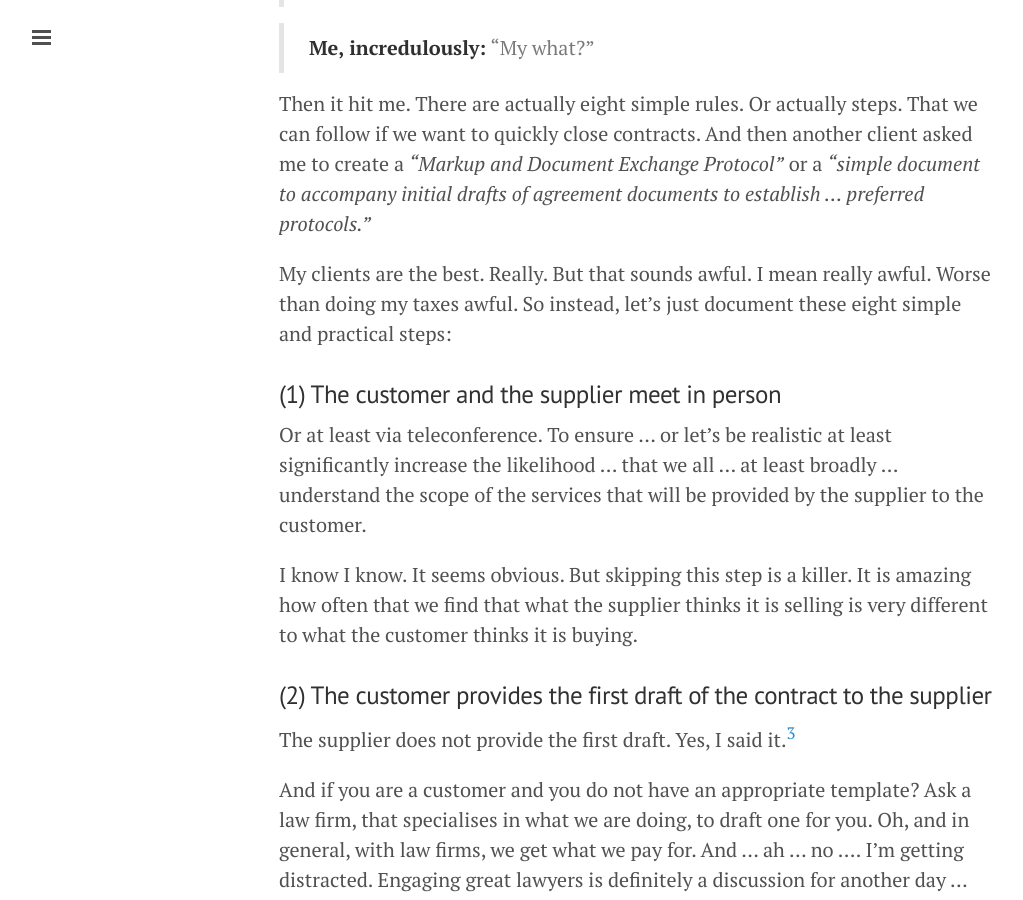
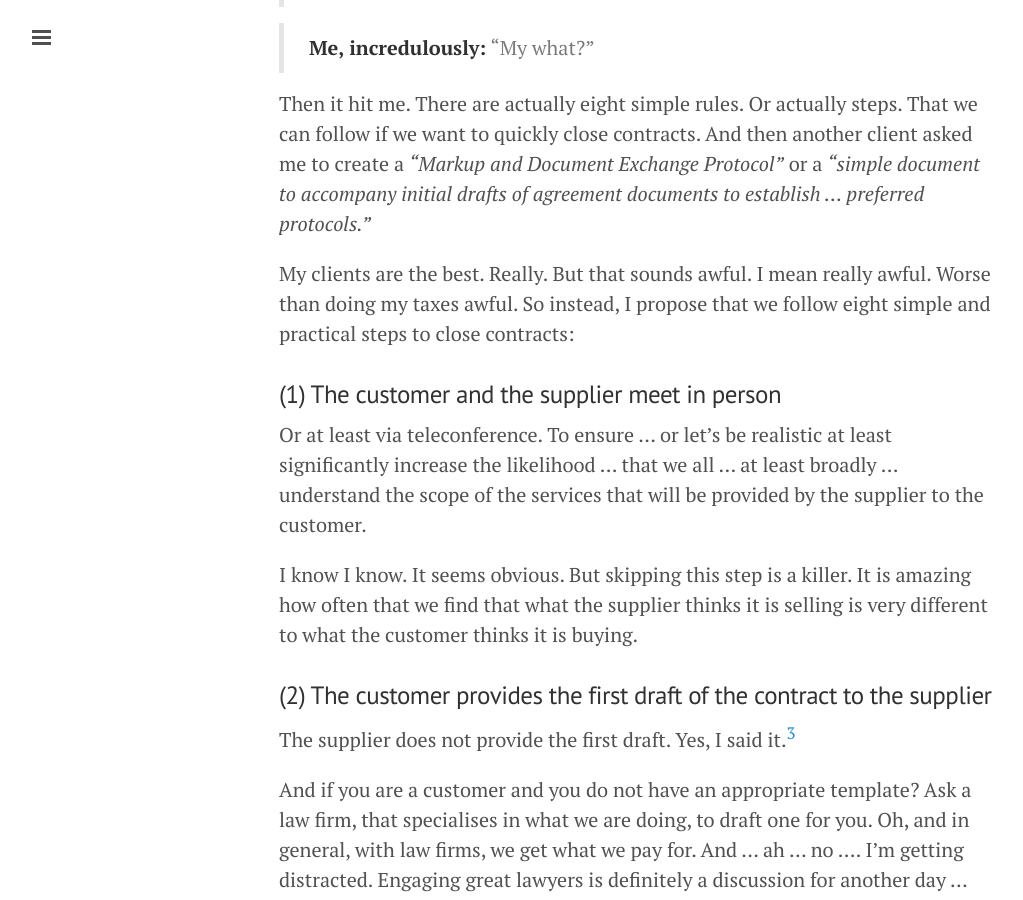
Before and after one commit to imclaren/blog, a Jekyll site: the page built from _posts/2014-07-14-8-steps.md, in a window 1280 px wide and 900 px high, scrolled down 425 px. Shown: the whole window, without its empty margins (1-1024 px from the left). Built offline with Jekyll 4.4.1, drawn with Linux system fonts in a browser that asks for light colours; Markdown is read by kramdown in place of the engine named in the settings.

Commit message:
Adding pages 24

```diff
--- a/_posts/2014-07-14-8-steps.md
+++ b/_posts/2014-07-14-8-steps.md
@@ -13,7 +13,7 @@ Yes, we can close any<sup>[1](#1)</sup> contract by following eight<sup>[2](#2)<
 
 Then it hit me.  There are actually eight simple rules.  Or actually steps.  That we can follow if we want to quickly close contracts.  And then another client asked me to create a *"Markup and Document Exchange Protocol"* or a *"simple document to accompany initial drafts of agreement documents to establish ... preferred protocols."*
 
-My clients are the best.  Really.  But that sounds awful.  I mean really awful.  Worse than doing my taxes awful.  So instead, let's just document these eight simple and practical steps:
+My clients are the best.  Really.  But that sounds awful.  I mean really awful.  Worse than doing my taxes awful.  So instead, I propose that we follow eight simple and practical steps to close contracts:
 
 ###(1) The customer and the supplier meet in person
 Or at least via teleconference.  To ensure ... or let's be realistic at least significantly increase the likelihood ... that we all ... at least broadly ... understand the scope of the services that will be provided by the supplier to the customer.
```
